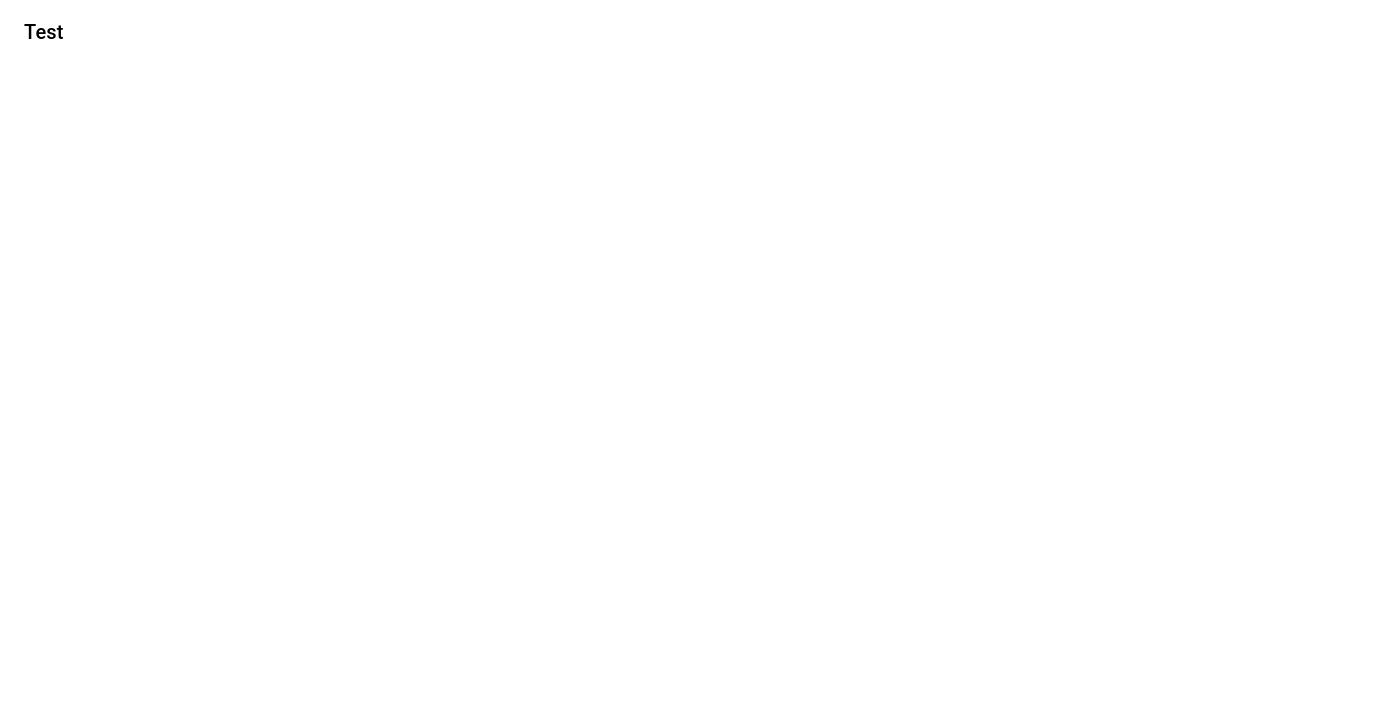
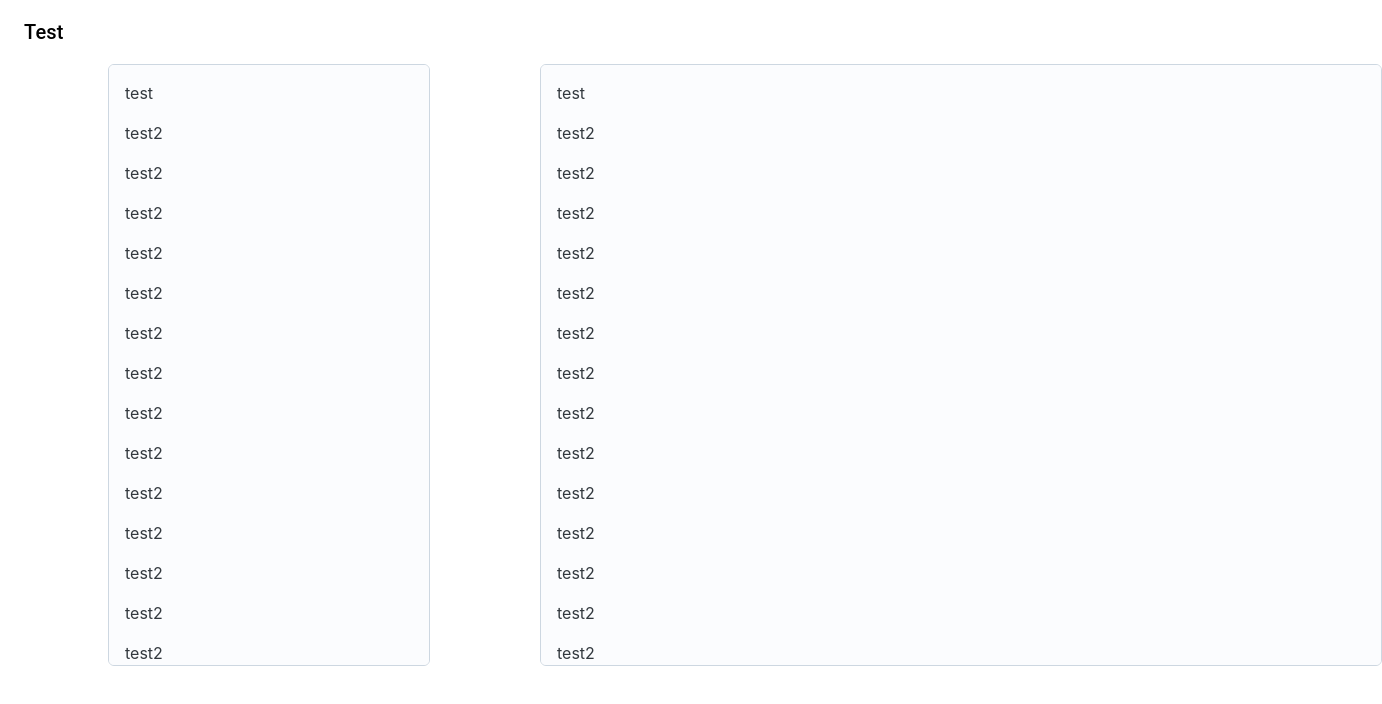
Before and after one commit to Hiroto1224/BBS-App, a React (Create React App) app in the folder frontend/: page /ChatRoom in a window 1280 px wide. Shown: the top 704 px of the page, 1382 px wide, since content can reach past the window. Built offline with nearby package versions, Linux system fonts and the light colour scheme; the HTML template or start-up script is replaced by a standard one.

Commit message:
Chat画面のGridデザイン

```diff
--- a/frontend/package.json
+++ b/frontend/package.json
@@ -5,6 +5,7 @@
   "dependencies": {
     "@emotion/react": "^11.11.1",
     "@emotion/styled": "^11.11.0",
+    "@mui/joy": "^5.0.0-alpha.84",
     "@mui/material": "^5.13.5",
     "@testing-library/jest-dom": "^5.16.5",
     "@testing-library/react": "^13.4.0",
--- a/frontend/src/ChatRoom/index.tsx
+++ b/frontend/src/ChatRoom/index.tsx
@@ -1,16 +1,70 @@
-import { Typography, Toolbar} from '@mui/material'
+import {Typography, Toolbar, Grid, ListSubheader, List, ListItem, ListItemButton} from '@mui/material'
 import React from 'react'
+import {Sheet} from "@mui/joy";
 
 
 const ChatRoom = () => {
 
+    const viewTodos:string[] = [ 'test', 'test2', 'test2', 'test2', 'test2', 'test2', 'test2', 'test2', 'test2', 'test2', 'test2', 'test2', 'test2', 'test2', 'test2', 'test2', 'test2', 'test2', 'test2', 'test2', 'test2' ]
+
+
     return (
-        <Toolbar>
-            <Typography variant="h6" component="div" style={{flexGrow: "1"}}>
-                Test
-            </Typography>
-        </Toolbar>
-    )
+        <>
+            <Toolbar>
+                <Typography variant="h6" component="div" style={{flexGrow: "1"}}>
+                    Test
+                </Typography>
+            </Toolbar>
+            <Grid container spacing={2}>
+                <Grid item xs={1}></Grid>
+                <Grid item xs={3}>
+                    <Sheet
+                        variant="outlined"
+                        sx={{
+                            width: 320,
+                            maxHeight: 600,
+                            overflow: 'auto',
+                            borderRadius: 'sm',
+                        }}
+                    >
+                        <ListSubheader></ListSubheader>
+                        <List>
+                            {viewTodos.map(todo => (
+                                <Grid item xs={12}>
+                                    <ListItem >
+                                        {todo}
+                                    </ListItem>
+                                </Grid>
+                            ))}
+                        </List>
+                    </Sheet>
+                </Grid>
+                <Grid item xs={1}></Grid>
+                <Grid item xs={7}>
+                    <Sheet
+                        variant="outlined"
+                        sx={{
+                            width: 840,
+                            maxHeight: 600,
+                            overflow: 'auto',
+                            borderRadius: 'sm',
+                        }}
+                    >
+                        <ListSubheader></ListSubheader>
+                        <List>
+                            {viewTodos.map(todo => (
+                                <Grid item xs={12}>
+                                    <ListItem >
+                                        {todo}
+                                    </ListItem>
+                                </Grid>
+                            ))}
+                        </List>
+                    </Sheet>
+                </Grid>
+            </Grid>
+        </>
+    );
 }
 
 
```
Also changed, not shown: 1 other file (tests, documents, lock files or other folders).
